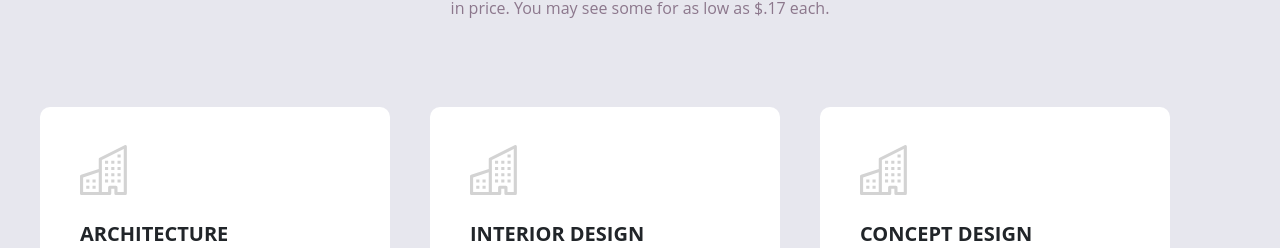
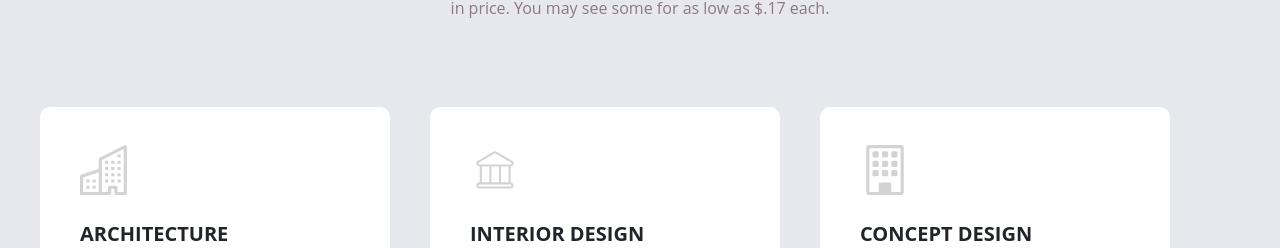
Before and after one commit to mehdias63/personal, a React (Vite) app: page / in a window 1280 px wide. Shown: the part 2613-2861 px from the top of the page. Built offline with nearby package versions, Linux system fonts and the light colour scheme.

Commit message:
add icon news

```diff
--- a/src/App.jsx
+++ b/src/App.jsx
@@ -1,7 +1,7 @@
 import React from 'react'
 import Header from './components/Header/header'
 import About from './components/About/about'
-import Intro from './components/intro'
+import Intro from './components/Intro/intro'
 import News from './components/News/news'
 import Services from './components/Services/services'
 import Order from './components/Order/order'
--- a/src/components/intro.jsx
+++ b/src/components/Intro/intro.jsx
@@ -1,5 +1,5 @@
 import React from "react"
-import Button from "./Button"
+import Button from "../Button"
 import Intcard from "./Intcard"
 import intdata from "./intdata"
 export default function Intro(){
--- a/src/components/News/Card.jsx
+++ b/src/components/News/Card.jsx
@@ -1,10 +1,16 @@
 import React from 'react'
 import { BsBuildings } from "react-icons/bs";
+import { CiBank } from "react-icons/ci";
+import { BsBuilding } from "react-icons/bs";
 
-export default function Card({titel , text }) {
+export default function Card({titel , text , icon}) {
   return (
     <div>
-      <span><BsBuildings /></span>
+      <span>
+        {icon === "BsBuildings" && <BsBuildings />}
+        {icon === "CiBank" && <CiBank />}
+        {icon === "BsBuilding" && <BsBuilding />}
+        </span>
         <h1>{titel}</h1>
         <p>{text}</p>
     </div>
--- a/src/components/News/data.js
+++ b/src/components/News/data.js
@@ -5,11 +5,12 @@ export default [
         text:"If you are looking at blank cassettes on the web, you may be very confused at the difference in price. You may see some for as low as $17 each."
     },
     {
-
+        icon:"CiBank",
         titel:"INTERIOR DESIGN",
         text:"If you are looking at blank cassettes on the web, you may be very confused at the difference in price. You may see some for as low as $17 each."
     },
     {
+        icon:"BsBuilding",
         titel:"CONCEPT DESIGN",
         text:"If you are looking at blank cassettes on the web, you may be very confused at the difference in price. You may see some for as low as $17 each."
     }
--- a/src/components/News/news.jsx
+++ b/src/components/News/news.jsx
@@ -10,7 +10,7 @@ export default function News(){
             <p>If you are looking at blank cassettes on the web, you may be very confused at the difference in price. You may see some for as low as $.17 each.</p>
             </div>
             <div className="new">
-            {data.map(card => <Card key={card.titel} titel={card.titel} text={card.text} /> )}
+            {data.map(card => <Card key={card.titel} titel={card.titel} text={card.text} icon={card.icon} /> )}
             </div>
         </div>
     )
```
Also changed, not shown: src/components/Intro/Intcard.jsx (renamed from src/components/Intcard.jsx), src/components/Intro/intdata.js (renamed from src/components/intdata.js).
